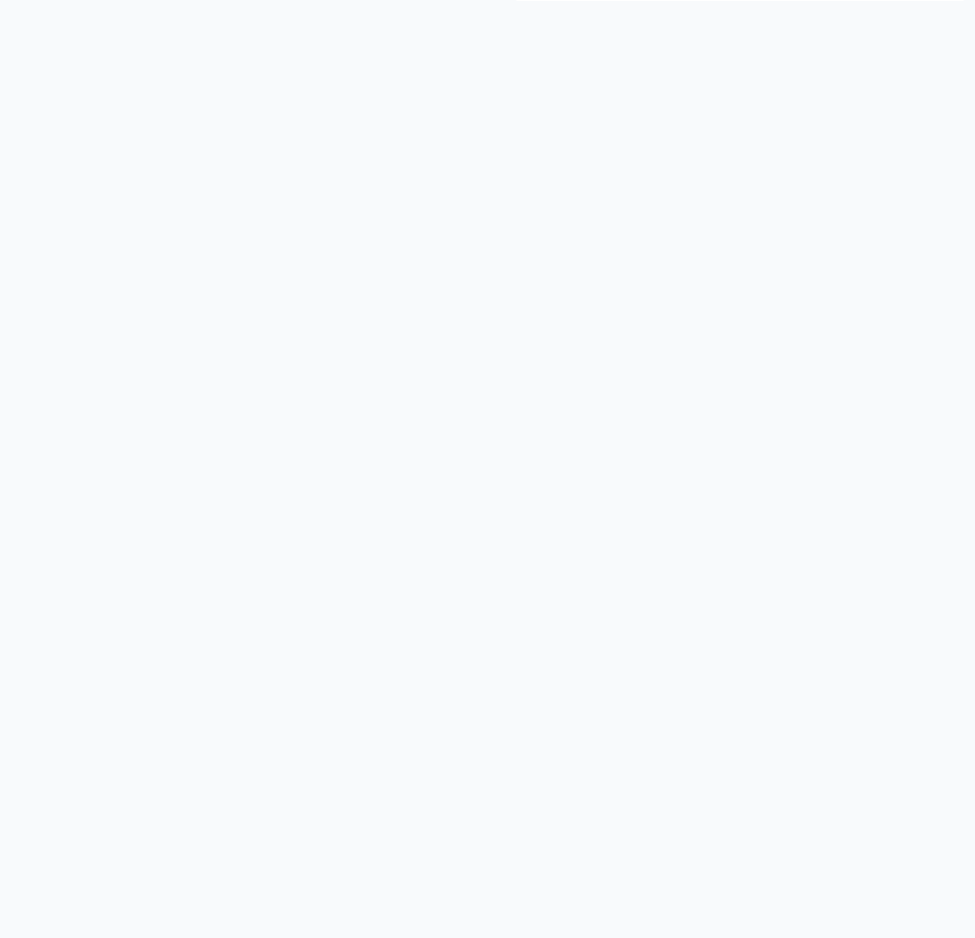
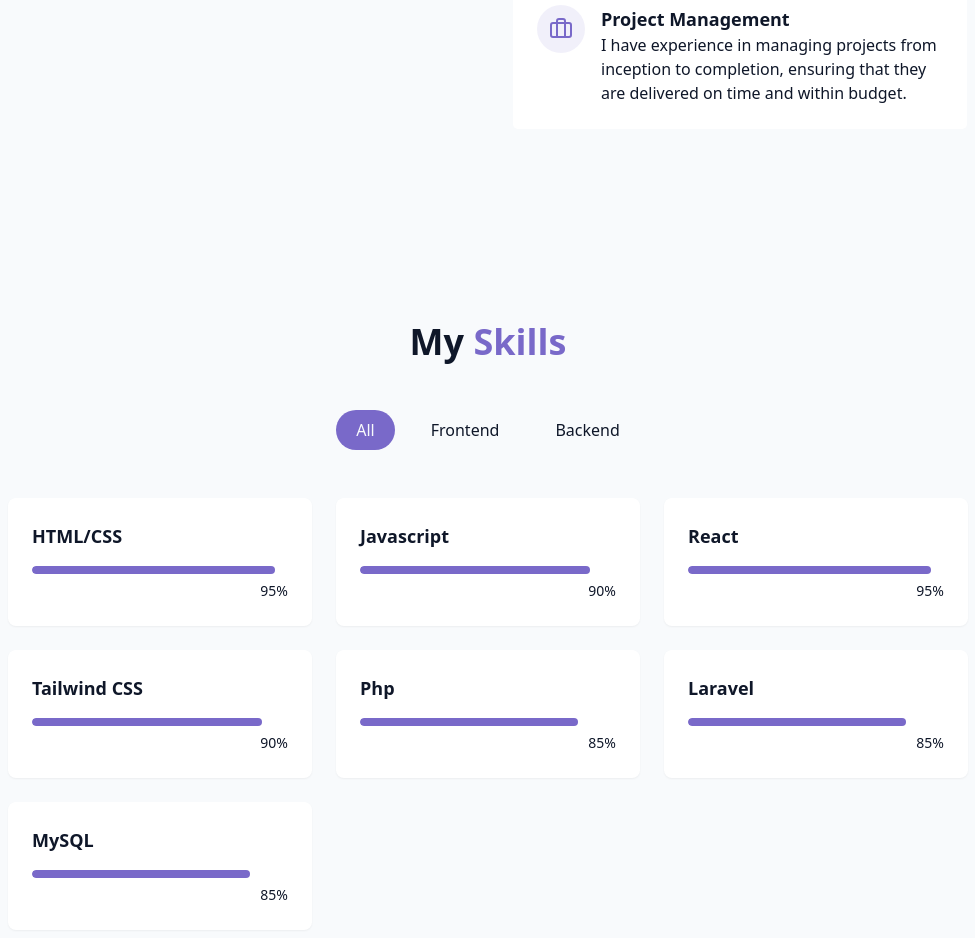
Before and after one commit to Petsyy/petsyy-portfolio, a React (Vite) app: page / in a window 1280 px wide. Shown: the part 1376-2314 px from the top of the page, without its empty margins (152-1127 px from the left). Before the commit the page ends 1474 px from the top, so only its background shows below. Built offline with nearby package versions, Linux system fonts and the light colour scheme.

Commit message:
adding project section

```diff
--- a/src/components/AboutSection.jsx
+++ b/src/components/AboutSection.jsx
@@ -34,7 +34,7 @@
                                 <Code className="h-6 w-6 text-primary" />
                             </div>
                             <div className="text-left">
-                                <h4 className="text-semibold text-lg"> Web Development</h4>
+                                <h4 className="font-semibold text-lg"> Web Development</h4>
                                 <p className="text-muted-foreground">
                                 I enjoy creating responsive and user-friendly websites that provide a seamless experience across devices.
                                 </p>
@@ -46,12 +46,24 @@
                             <div className="p-3 rounded-full bg-primary/10">
                                 <User className="h-6 w-6 text-primary" />
                             </div>
+                            <div className="text-left">
+                                <h4 className="font-semibold text-lg"> UI/UX Design</h4>
+                                <p className="text-muted-foreground">
+                                I have a keen eye for design and enjoy creating visually appealing and user-friendly interfaces that enhance the overall user experience.
+                                </p>
+                            </div>
                         </div>
                     </div>
                     <div className="gradient-border p-6 card-hover">
                         <div className="flex items-start gap-4">
                             <div className="p-3 rounded-full bg-primary/10">
                                 <Briefcase className="h-6 w-6 text-primary" />
+                            </div>
+                            <div className="text-left">
+                                <h4 className="font-semibold text-lg"> Project Management</h4>
+                                <p className="text-muted-foreground">
+                                I have experience in managing projects from inception to completion, ensuring that they are delivered on time and within budget.
+                                </p>
                             </div>
                         </div>
                     </div>
--- /dev/null
+++ b/src/components/ProjectsSection.jsx
@@ -0,0 +1,20 @@
+
+const projects = [
+    {
+        title: "Project 1",
+        description: "Description of project 1",
+        link: "https://example.com/project1",
+        image: "/path/to/image1.jpg"
+    },
+    {
+        title: "Project 2",
+        description: "Description of project 2",
+        link: "https://example.com/project2",
+        image: "/path/to/image2.jpg"
+    },
+    // Add more projects as needed
+];
+
+export const ProjectsSection = () => {
+    return <section></section>
+}
--- /dev/null
+++ b/src/components/SkillsSection.jsx
@@ -0,0 +1,75 @@
+import { useState } from "react";
+import { cn } from "@/lib/utils";
+
+const skills = [
+    // Frontend Skills
+    { name: "HTML/CSS", level: 95, category: "frontend"},
+    { name: "Javascript", level: 90, category: "frontend"},
+    { name: "React", level: 95, category: "frontend"},
+    { name: "Tailwind CSS", level: 90, category: "frontend"},
+
+    // Backend Skills
+    { name: "Php", level: 85, category: "backend"},
+    { name: "Laravel", level: 85, category: "backend"},
+    { name: "MySQL", level: 85, category: "backend"},
+];
+
+const categories = ["all", "frontend", "backend"];
+
+export const SkillsSection = () => {
+
+    const [activeCategory, setActiveCategory] = useState("all");
+
+    const filteredSkills = skills.filter((skill) => activeCategory === "all" || skill.category === activeCategory);
+
+    return (
+        <section
+            id="skills"
+            className="py-24 px-4 relative bg-secondary/30"
+            >
+            <div className="container mx-auto max-w-5xl">
+                <h2 className="text-3xl md:text-4xl font-bold mb-12 text-center">
+                    My <span className="text-primary"> Skills</span>
+                </h2>
+
+                <div className="flex flex-wrap justify-center gap-4 mb-12">
+                    {categories.map((category, key) => (
+                        <button
+                        key={key}
+                        onClick={() => setActiveCategory(category)}
+                        className={cn("px-5 py-2 rounded-full transition-colors duration-300 capitalize",
+                            activeCategory === category
+                            ? "bg-primary text-primary-foreground"
+                            : "bg-secondary text-foreground hover:bd-secondary"
+                        )}
+                        >
+                            {category}
+                            </button>
+                    ))}
+                </div>
+
+                <div className="grid grid-cols-1 sm:grid-cols-2 lg:grid-cols-3 gap-6">
+                    {filteredSkills.map((skill, key) => (
+                        <div
+                            key={key}
+                            className="bg-card p-6 rounded-lg shadow-xs card-hover"
+
+                            >
+                            <div className="text-left mb-4">
+                                <h3 className="font-semibold text-lg"> {skill.name}</h3>
+                            </div>
+                            <div className="w-full bg-secondary/50 h-2 rounded-full overflow-hidden">
+                                <div className="bg-primary h-2 rounded-full origin-left animate-[grow_1.5_ease-out]"
+                                    style={{width: skill.level + "%" }}
+                                />
+                            </div>
+                            <div className="text-right mt-1">
+                                <span className="text-sm text-muted-foreground">{skill.level}%</span>
+                            </div>
+                        </div>
+                    ))}
+                </div>
+            </div>
+    </section>
+    )
+}
--- a/src/pages/Home.jsx
+++ b/src/pages/Home.jsx
@@ -3,6 +3,8 @@
 import { StarBackground } from "@/components/StarBackground";
 import { HeroSection } from "@/components/HeroSection";
 import { AboutSection } from "../components/AboutSection";
+import { SkillsSection } from "../components/SkillsSection";
+import { ProjectsSection } from "../components/ProjectsSection";
 
 export const Home = () => {
     return <div className="min-h-screen bg-background text-foreground overflow-x-hidden">
@@ -12,8 +14,11 @@
         <Navbar />
         <main>
             <HeroSection />
+            <AboutSection />
+            <SkillsSection />
+            <ProjectsSection />
         </main>
-        <AboutSection />
+
         {/*Main Content*/}
 
         {/*Footer*/}
```
